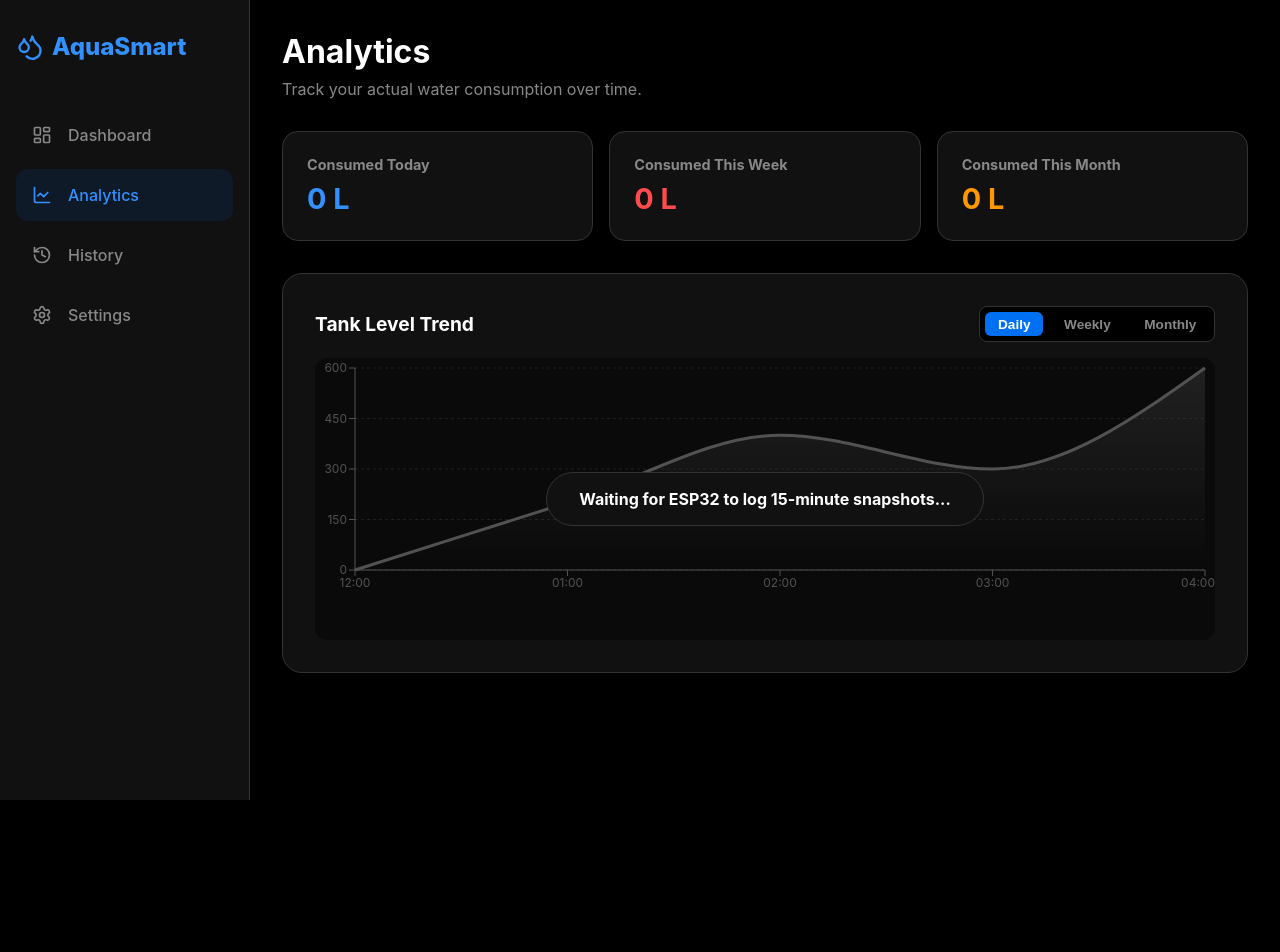
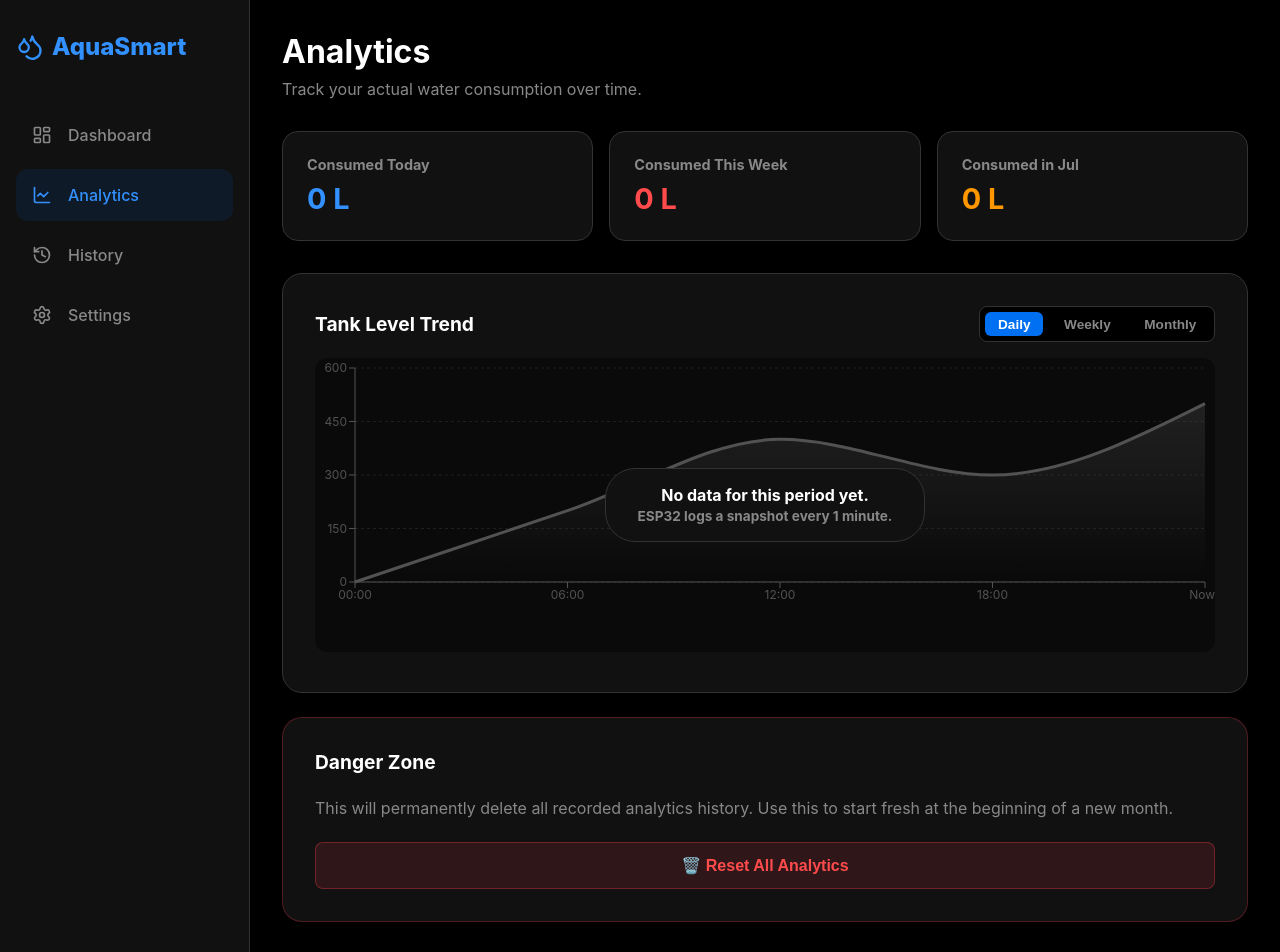
Before and after one commit to nandishpatil16/AquaSmart-Web, a React (Vite) app: page /analytics in a window 1280 px wide. Before the commit the page ends 800 px from the top, so only its background shows below. Built offline with nearby package versions, Linux system fonts and the light colour scheme; no server answers; the database is empty.

Commit message:
Fix nav flicker analytics timestamps/months reset analytics in settings

```diff
--- a/src/components/Analytics.jsx
+++ b/src/components/Analytics.jsx
@@ -1,26 +1,31 @@
-import React, { useState, useEffect } from 'react';
+import React, { useState, useEffect, useRef } from 'react';
 import { AreaChart, Area, XAxis, YAxis, CartesianGrid, Tooltip, ResponsiveContainer } from 'recharts';
-import { database, ref, onValue, isFirebaseConfigured } from '../firebase';
+import { database, ref, onValue, remove, isFirebaseConfigured } from '../firebase';
+
+const MONTH_NAMES = ['Jan', 'Feb', 'Mar', 'Apr', 'May', 'Jun', 'Jul', 'Aug', 'Sep', 'Oct', 'Nov', 'Dec'];
 
 export default function Analytics() {
   const [timeframe, setTimeframe] = useState('Daily');
   const [analyticsData, setAnalyticsData] = useState([]);
   const [totals, setTotals] = useState({ daily: 0, weekly: 0, monthly: 0 });
   const [liveLiters, setLiveLiters] = useState(null);
+  const currentMonthRef = useRef(new Date().getMonth());
+  const liveLitersRef = useRef(null);
 
   useEffect(() => {
-    if (isFirebaseConfigured) {
+    if (!isFirebaseConfigured) return;
+
     const analyticsRef = ref(database, 'analytics');
     const unsubsAnalytics = onValue(analyticsRef, (snapshot) => {
       const data = snapshot.val();
       if (data) {
-          // Convert object to array and sort by time
         const rawArray = Object.keys(data).map(key => ({
           id: key,
           ...data[key]
         })).sort((a, b) => a.timestamp - b.timestamp);
-
-          processAnalytics(rawArray);
+        setAnalyticsData(rawArray);
+      } else {
+        setAnalyticsData([]);
       }
     });
 
@@ -28,40 +33,47 @@ export default function Analytics() {
     const unsubsStatus = onValue(statusRef, (snapshot) => {
       const data = snapshot.val();
       if (data && data.level_liters !== undefined) {
+        liveLitersRef.current = data.level_liters;
         setLiveLiters(data.level_liters);
       }
     });
 
-      return () => { unsubsAnalytics(); unsubsStatus(); };
+    // Auto-refresh when month changes
+    const monthChecker = setInterval(() => {
+      const newMonth = new Date().getMonth();
+      if (newMonth !== currentMonthRef.current) {
+        currentMonthRef.current = newMonth;
+        // Force re-render by updating state
+        setTimeframe(prev => prev);
       }
+    }, 60000);
+
+    return () => { unsubsAnalytics(); unsubsStatus(); clearInterval(monthChecker); };
   }, []);
 
-  const processAnalytics = (data) => {
+  // Compute totals from raw data + live reading
+  const computeTotals = (data, live) => {
     const now = new Date();
-
-    // Boundaries
     const startOfToday = new Date(now.getFullYear(), now.getMonth(), now.getDate()).getTime();
-
     const startOfWeekDate = new Date(now);
-    startOfWeekDate.setDate(now.getDate() - now.getDay()); // Sunday as start of week
+    startOfWeekDate.setDate(now.getDate() - now.getDay());
     startOfWeekDate.setHours(0, 0, 0, 0);
     const startOfWeek = startOfWeekDate.getTime();
-
     const startOfMonth = new Date(now.getFullYear(), now.getMonth(), 1).getTime();
 
     let dailyConsumed = 0;
     let weeklyConsumed = 0;
     let monthlyConsumed = 0;
 
-    // We calculate consumption by comparing each entry to the PREVIOUS entry.
-    // If it dropped, we add the difference to the consumption.
     for (let i = 1; i < data.length; i++) {
-      const prev = data[i-1];
+      const prev = data[i - 1];
       const curr = data[i];
 
-      // If water level dropped, someone consumed it.
+      // Only count DROPS (consumption), not fills from pump
       if (curr.liters < prev.liters) {
         const drop = prev.liters - curr.liters;
+        // Ignore unrealistically large sudden drops (likely a sensor glitch or reset)
+        if (drop > 400) continue;
 
         if (curr.timestamp >= startOfToday) dailyConsumed += drop;
         if (curr.timestamp >= startOfWeek) weeklyConsumed += drop;
@@ -69,24 +81,49 @@ export default function Analytics() {
       }
     }
 
-    // Factor in live consumption if it dropped since the last recorded snapshot
-    if (data.length > 0 && liveLiters !== null && liveLiters < data[data.length - 1].liters) {
-        const liveDrop = data[data.length - 1].liters - liveLiters;
+    // Add live consumption since last snapshot
+    if (data.length > 0 && live !== null) {
+      const lastLogged = data[data.length - 1].liters;
+      if (live < lastLogged) {
+        const liveDrop = lastLogged - live;
+        if (liveDrop <= 400) { // Sanity check
           dailyConsumed += liveDrop;
           weeklyConsumed += liveDrop;
           monthlyConsumed += liveDrop;
         }
+      }
+    }
 
-    setTotals({
-      daily: dailyConsumed,
-      weekly: weeklyConsumed,
-      monthly: monthlyConsumed
-    });
-
-    setAnalyticsData(data);
+    return {
+      daily: Math.round(dailyConsumed),
+      weekly: Math.round(weeklyConsumed),
+      monthly: Math.round(monthlyConsumed)
+    };
   };
 
-  // Generate chart data based on timeframe
+  // Recompute whenever data or live changes
+  useEffect(() => {
+    if (analyticsData.length > 0) {
+      setTotals(computeTotals(analyticsData, liveLiters));
+    }
+  }, [analyticsData, liveLiters]);
+
+  const formatTimeLabel = (timestamp, tf) => {
+    const d = new Date(timestamp);
+    if (tf === 'Daily') {
+      // 12-hour format: "3:45 PM"
+      return d.toLocaleTimeString([], { hour: '2-digit', minute: '2-digit', hour12: true });
+    } else if (tf === 'Weekly') {
+      // "Mon 3:00 PM"
+      const day = d.toLocaleDateString([], { weekday: 'short' });
+      const time = d.toLocaleTimeString([], { hour: '2-digit', minute: '2-digit', hour12: true });
+      return `${day} ${time}`;
+    } else {
+      // "15 Jul" (date + month name)
+      return `${d.getDate()} ${MONTH_NAMES[d.getMonth()]}`;
+    }
+  };
+
   const getChartData = () => {
     if (analyticsData.length === 0) return [];
 
@@ -96,40 +133,43 @@ export default function Analytics() {
     if (timeframe === 'Daily') {
       cutoff = new Date(now.getFullYear(), now.getMonth(), now.getDate()).getTime();
     } else if (timeframe === 'Weekly') {
-      cutoff = new Date(now);
-      cutoff.setDate(now.getDate() - 7);
-      cutoff = cutoff.getTime();
+      const w = new Date(now);
+      w.setDate(now.getDate() - 7);
+      cutoff = w.getTime();
     } else {
-      cutoff = new Date(now);
-      cutoff.setMonth(now.getMonth() - 1);
-      cutoff = cutoff.getTime();
+      cutoff = new Date(now.getFullYear(), now.getMonth(), 1).getTime();
     }
 
-    // Filter to timeframe and map for chart
     const filtered = analyticsData
       .filter(d => d.timestamp >= cutoff)
       .map(d => ({
-        timeLabel: new Date(d.timestamp).toLocaleTimeString([], {hour: '2-digit', minute:'2-digit'}),
-        level: d.liters
+        timeLabel: formatTimeLabel(d.timestamp, timeframe),
+        level: d.liters,
+        rawTime: d.timestamp
       }));
 
-    // Inject Live Point
+    // Inject live "Now" data point
     if (liveLiters !== null) {
       filtered.push({
         timeLabel: 'Now',
-        level: liveLiters
+        level: liveLiters,
+        rawTime: Date.now()
       });
     }
 
     return filtered;
   };
 
-  // Re-process totals if liveLiters changes
-  useEffect(() => {
-    if (analyticsData.length > 0) processAnalytics(analyticsData);
-  }, [liveLiters]);
+  const handleResetAnalytics = () => {
+    if (!isFirebaseConfigured) return;
+    if (!window.confirm('Are you sure you want to reset all analytics data? This cannot be undone.')) return;
+    remove(ref(database, 'analytics'));
+    setAnalyticsData([]);
+    setTotals({ daily: 0, weekly: 0, monthly: 0 });
+  };
 
   const chartData = getChartData();
+  const currentMonthName = MONTH_NAMES[new Date().getMonth()];
 
   return (
     <div>
@@ -151,12 +191,12 @@ export default function Analytics() {
           <div className="val" style={{color: 'var(--accent-red)'}}>{totals.weekly} L</div>
         </div>
         <div className="stat-box">
-          <h4>Consumed This Month</h4>
+          <h4>Consumed in {currentMonthName}</h4>
           <div className="val" style={{color: '#ff9800'}}>{totals.monthly} L</div>
         </div>
       </div>
 
-      <div className="card" style={{ height: '400px' }}>
+      <div className="card" style={{ height: '420px' }}>
         <div style={{display: 'flex', justifyContent: 'space-between', marginBottom: '1rem', alignItems: 'center', flexWrap: 'wrap', gap: '1rem'}}>
           <h2 style={{margin: 0}}>Tank Level Trend</h2>
           <div style={{display: 'flex', gap: '0.5rem', background: 'var(--bg-color)', padding: '0.3rem', borderRadius: '8px', border: '1px solid var(--border-color)'}}>
@@ -181,16 +221,16 @@ export default function Analytics() {
           </div>
         </div>
 
-        {chartData.length === 0 ? (
-          <div style={{height: '100%', position: 'relative'}}>
+        {chartData.length <= 1 ? (
+          <div style={{height: 'calc(100% - 60px)', position: 'relative'}}>
             <div style={{position: 'absolute', top: 0, left: 0, width: '100%', height: '100%', display: 'flex', alignItems: 'center', justifyContent: 'center', zIndex: 10, background: 'rgba(0,0,0,0.4)', borderRadius: '12px'}}>
-              <div style={{background: 'var(--card-bg)', padding: '1rem 2rem', borderRadius: '30px', border: '1px solid var(--border-color)', color: 'var(--text-main)', fontWeight: 'bold'}}>
-                Waiting for ESP32 to log 15-minute snapshots...
+              <div style={{background: 'var(--card-bg)', padding: '1rem 2rem', borderRadius: '30px', border: '1px solid var(--border-color)', color: 'var(--text-main)', fontWeight: 'bold', textAlign: 'center'}}>
+                No data for this period yet.<br/>
+                <span style={{fontSize: '0.85rem', color: 'var(--text-muted)'}}>ESP32 logs a snapshot every 1 minute.</span>
               </div>
             </div>
-            {/* Dummy Mock Graph for Aesthetics */}
             <ResponsiveContainer width="100%" height="100%">
-              <AreaChart data={[{timeLabel: '12:00', level: 0}, {timeLabel: '01:00', level: 200}, {timeLabel: '02:00', level: 400}, {timeLabel: '03:00', level: 300}, {timeLabel: '04:00', level: 600}]} margin={{ top: 10, right: 10, left: -20, bottom: 40 }}>
+              <AreaChart data={[{timeLabel:'00:00',level:0},{timeLabel:'06:00',level:200},{timeLabel:'12:00',level:400},{timeLabel:'18:00',level:300},{timeLabel:'Now',level:500}]} margin={{ top: 10, right: 10, left: -20, bottom: 40 }}>
                 <defs>
                   <linearGradient id="colorLevelMock" x1="0" y1="0" x2="0" y2="1">
                     <stop offset="5%" stopColor="#888" stopOpacity={0.3}/>
@@ -205,11 +245,8 @@ export default function Analytics() {
             </ResponsiveContainer>
           </div>
         ) : (
-          <ResponsiveContainer width="100%" height="100%">
-            <AreaChart
-              data={chartData}
-              margin={{ top: 10, right: 10, left: -20, bottom: 40 }}
-            >
+          <ResponsiveContainer width="100%" height="calc(100% - 60px)">
+            <AreaChart data={chartData} margin={{ top: 10, right: 10, left: -20, bottom: 40 }}>
               <defs>
                 <linearGradient id="colorLevel" x1="0" y1="0" x2="0" y2="1">
                   <stop offset="5%" stopColor="#0070f3" stopOpacity={0.8}/>
@@ -217,18 +254,40 @@ export default function Analytics() {
                 </linearGradient>
               </defs>
               <CartesianGrid strokeDasharray="3 3" stroke="var(--border-color)" vertical={false} />
-              <XAxis dataKey="timeLabel" stroke="var(--text-muted)" fontSize={12} tickMargin={10} minTickGap={20} />
+              <XAxis dataKey="timeLabel" stroke="var(--text-muted)" fontSize={11} tickMargin={10} minTickGap={30} angle={-20} textAnchor="end" />
               <YAxis stroke="var(--text-muted)" fontSize={12} />
               <Tooltip
                 contentStyle={{ backgroundColor: 'var(--card-bg)', border: '1px solid var(--border-color)', borderRadius: '8px' }}
                 itemStyle={{ color: 'var(--text-main)', fontWeight: 'bold' }}
                 labelStyle={{ color: 'var(--text-muted)', marginBottom: '5px' }}
+                formatter={(value) => [`${value} L`, 'Tank Level']}
               />
-              <Area type="monotone" dataKey="level" name="Tank Liters" stroke="#0070f3" strokeWidth={3} fillOpacity={1} fill="url(#colorLevel)" />
+              <Area type="monotone" dataKey="level" name="Tank Liters" stroke="#0070f3" strokeWidth={3} fillOpacity={1} fill="url(#colorLevel)" dot={false} activeDot={{ r: 5 }} />
             </AreaChart>
           </ResponsiveContainer>
         )}
       </div>
+
+      {/* Danger Zone */}
+      <div className="card" style={{marginTop: '1.5rem', borderColor: 'rgba(220,53,69,0.3)'}}>
+        <h2 style={{color: 'var(--accent-red)'}}>Danger Zone</h2>
+        <p style={{color: 'var(--text-muted)', marginBottom: '1.5rem'}}>This will permanently delete all recorded analytics history. Use this to start fresh at the beginning of a new month.</p>
+        <button
+          onClick={handleResetAnalytics}
+          style={{
+            padding: '0.8rem 2rem',
+            background: 'rgba(220,53,69,0.15)',
+            color: 'var(--accent-red)',
+            border: '1px solid rgba(220,53,69,0.4)',
+            borderRadius: '8px',
+            cursor: 'pointer',
+            fontWeight: '600',
+            fontSize: '1rem'
+          }}
+        >
+          🗑️ Reset All Analytics
+        </button>
+      </div>
     </div>
   );
 }
--- a/src/components/SettingsView.jsx
+++ b/src/components/SettingsView.jsx
@@ -1,6 +1,6 @@
 import React, { useState, useEffect } from 'react';
-import { database, ref, onValue, set, isFirebaseConfigured } from '../firebase';
-import { Sun, Moon } from 'lucide-react';
+import { database, ref, onValue, set, remove, isFirebaseConfigured } from '../firebase';
+import { Sun, Moon, Trash2 } from 'lucide-react';
 
 export default function SettingsView({ theme, toggleTheme }) {
   const [saved, setSaved] = useState(false);
@@ -33,6 +33,12 @@ export default function SettingsView({ theme, toggleTheme }) {
     }
     setSaved(true);
     setTimeout(() => setSaved(false), 3000); // hide after 3s
+  };
+
+  const handleResetAnalytics = () => {
+    if (isFirebaseConfigured && window.confirm("Are you sure you want to clear all historical analytics data? This cannot be undone.")) {
+      remove(ref(database, 'analytics'));
+    }
   };
 
   return (
@@ -104,6 +110,18 @@ export default function SettingsView({ theme, toggleTheme }) {
           </div>
         </div>
       </div>
+
+      <div className="card" style={{maxWidth: '600px', marginTop: '2rem', border: '1px solid var(--accent-red)'}}>
+        <h2 style={{color: 'var(--accent-red)'}}>Danger Zone</h2>
+        <p style={{fontSize: '0.9rem', color: 'var(--text-muted)', marginBottom: '1rem'}}>Irreversible actions for your system.</p>
+        <button onClick={handleResetAnalytics} style={{
+          display: 'flex', alignItems: 'center', gap: '0.5rem',
+          padding: '0.8rem 1.5rem', background: 'transparent', color: 'var(--accent-red)',
+          border: '1px solid var(--accent-red)', borderRadius: '8px', cursor: 'pointer'
+        }}>
+          <Trash2 size={18} /> Reset Analytics Data
+        </button>
+      </div>
     </div>
   );
 }
--- a/src/firebase.js
+++ b/src/firebase.js
@@ -1,5 +1,5 @@
 import { initializeApp } from "firebase/app";
-import { getDatabase, ref, onValue, set, update } from "firebase/database";
+import { getDatabase, ref, onValue, set, update, remove } from "firebase/database";
 
 const firebaseConfig = {
   apiKey: "AIzaSyA0Ex9aIRO0spkeYghA_RzdhSmiSKfdbpk",
@@ -18,4 +18,4 @@ const database = getDatabase(app);
 
 const isFirebaseConfigured = firebaseConfig.apiKey !== "YOUR_API_KEY";
 
-export { database, ref, onValue, set, update, isFirebaseConfigured };
+export { database, ref, onValue, set, update, remove, isFirebaseConfigured };
```
Also changed, not shown: src/components/Dashboard.jsx (+8 -3 lines). Lines whose indentation alone changed are shown as unchanged.
